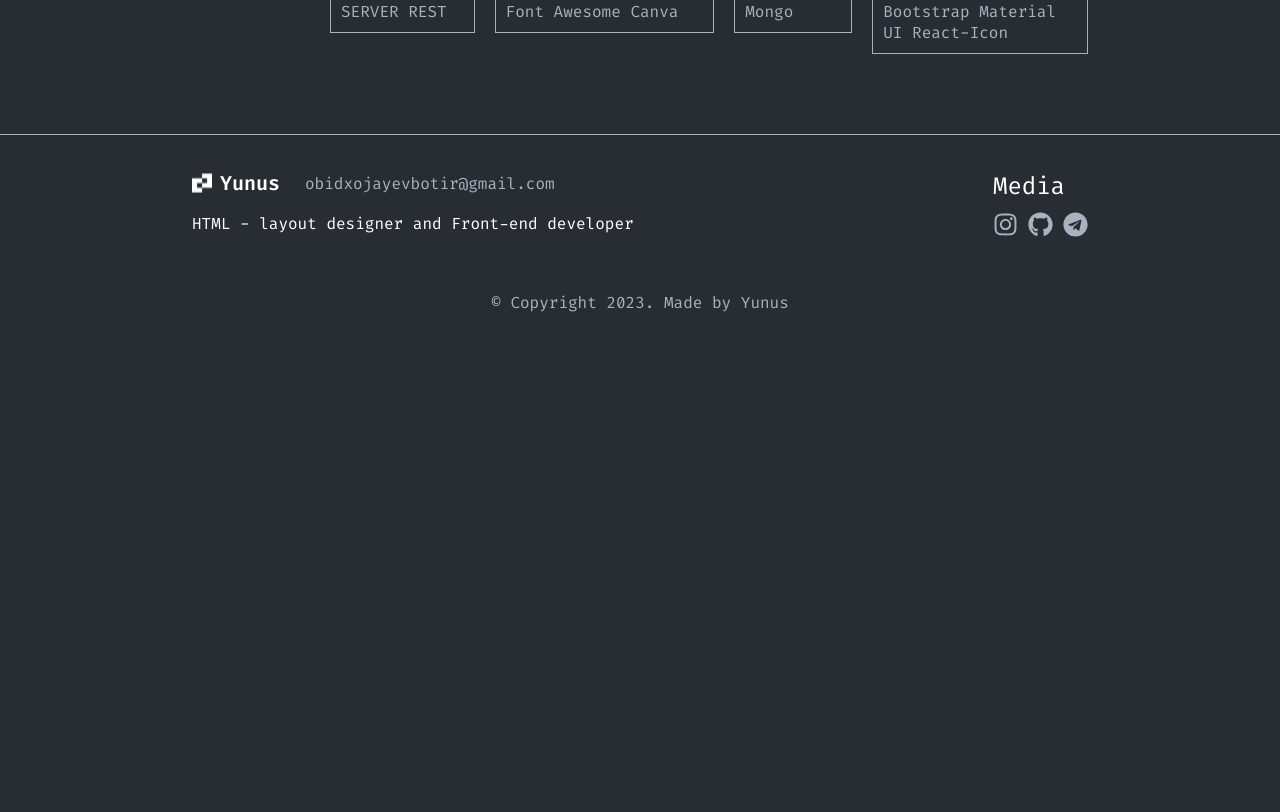
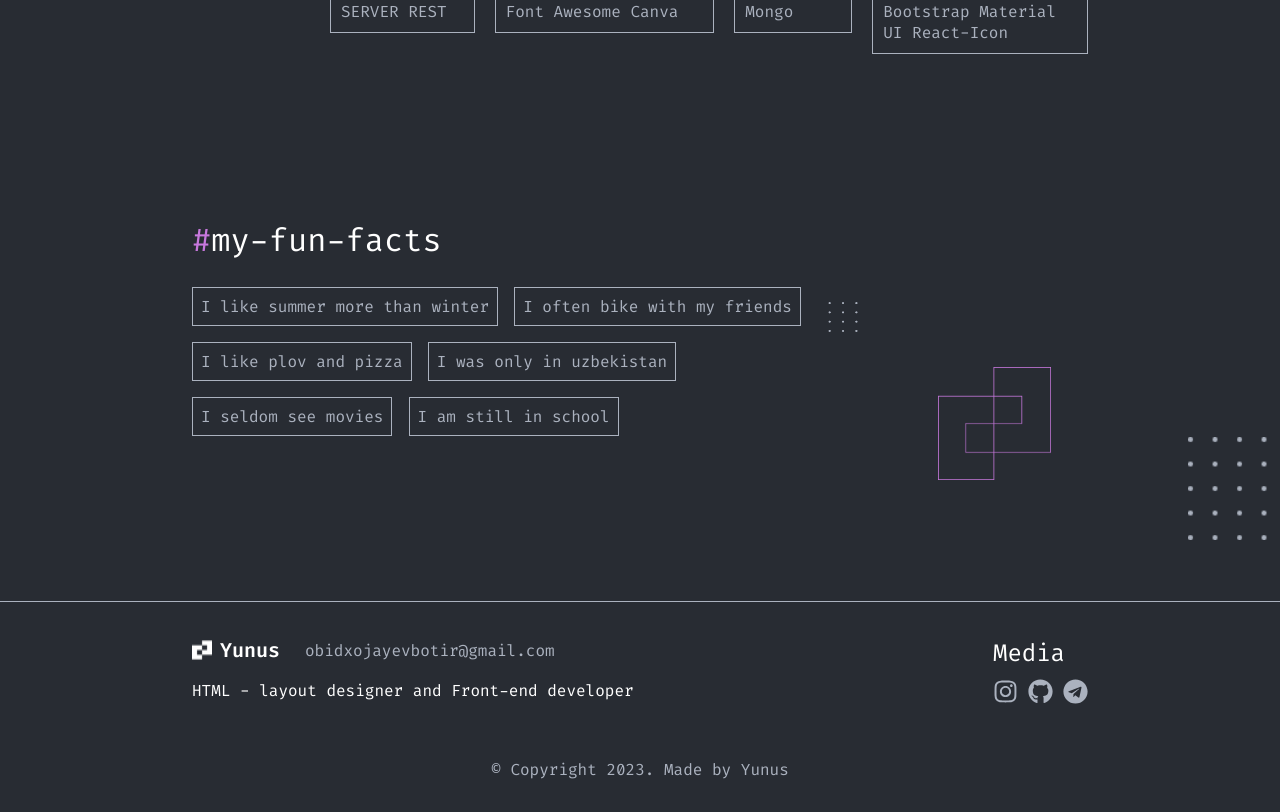
Before and after one commit to theyuunus/Portfolio, a React (Create React App) app: page /about in a window 1280 px wide. Shown: the part 1120-1932 px from the top of the page. Before the commit the page ends 1465 px from the top, so only its background shows below. Built offline with nearby package versions, Linux system fonts and the light colour scheme.

Commit message:
#fix #add Facts of Home #Home

```diff
--- a/src/Pages/About.jsx
+++ b/src/Pages/About.jsx
@@ -2,12 +2,14 @@ import React from 'react'
 import Helmet from '../components/Helmet/Helmet'
 import AboutHeader from '../components/AboutHeader/AboutHeader'
 import AboutSkills from '../components/AboutSkills/AboutSkills'
+import AboutFacts from '../components/AboutFacts/AboutFacts'
 
 export default function About() {
   return (
     <Helmet title="About">
       <AboutHeader />
       <AboutSkills />
+      <AboutFacts />
     </Helmet>
   )
 }
--- /dev/null
+++ b/src/components/AboutFacts/AboutFacts.jsx
@@ -0,0 +1,56 @@
+import React from 'react'
+import "./AboutFacts.scss"
+import Img from "../../images/BackroundLine.png"
+
+export default function AboutFacts() {
+  return (
+    <React.Fragment>
+      <div className="container">
+        <div className="AboutFacts">
+          <h1 className="AboutFacts-h1">
+            <span className="AboutFacts-h1-span">#</span>my-fun-facts
+          </h1>
+          <div className="AboutFacts-bottom">
+            <div className="AboutFacts-bottom-left">
+              <div className="AboutFacts-bottom-left-cart">
+                <p className="AboutFacts-bottom-left-cart-p">
+                  I like summer more than winter
+                </p>
+              </div>
+              <div className="AboutFacts-bottom-left-cart">
+                <p className="AboutFacts-bottom-left-cart-p">
+                  I often bike with my friends
+                </p>
+              </div>
+              <div className="AboutFacts-bottom-left-cart">
+                <p className="AboutFacts-bottom-left-cart-p">
+                  I like plov and pizza
+                </p>
+              </div>
+              <div className="AboutFacts-bottom-left-cart">
+                <p className="AboutFacts-bottom-left-cart-p">
+                  I was only in uzbekistan
+                </p>
+              </div>
+              <div className="AboutFacts-bottom-left-cart">
+                <p className="AboutFacts-bottom-left-cart-p">
+                  I seldom see movies
+                </p>
+              </div>
+              <div className="AboutFacts-bottom-left-cart">
+                <p className="AboutFacts-bottom-left-cart-p">
+                  I am still in school
+                </p>
+              </div>
+            </div>
+            <div className="AboutFacts-bottom-right">
+              <div className="AboutFacts-bottom-right-dots"></div>
+              <img className="AboutFacts-bottom-right-img" src={Img} alt="" />
+              <div className="AboutFacts-bottom-right-dots2"></div>
+            </div>
+          </div>
+        </div>
+      </div>
+    </React.Fragment>
+  )
+}
--- /dev/null
+++ b/src/components/AboutFacts/AboutFacts.scss
@@ -0,0 +1,79 @@
+.AboutFacts {
+    padding-top: 85px;
+    padding-bottom: 165px;
+
+    &-h1 {
+        color: var(--white, #FFF);
+        font-size: 32px;
+        font-style: normal;
+        font-weight: 500;
+        line-height: normal;
+
+        &-span {
+            color: var(--primary, #C778DD);
+        }
+    }
+
+    &-bottom {
+        display: flex;
+        justify-content: space-between;
+        padding-top: 26px;
+
+        &-left {
+            align-items: self-start;
+            display: flex;
+            max-width: 42.588rem;
+            flex-wrap: wrap;
+            gap: 1.008rem;
+
+            &-cart {
+                align-items: flex-start;
+                padding: 8px;
+                border: 1px solid var(--gray, #ABB2BF);
+
+                &-p {
+                    color: var(--gray, #ABB2BF);
+                    font-size: 16px;
+                    font-style: normal;
+                    font-weight: 400;
+                    line-height: normal;
+                }
+            }
+        }
+
+        &-right {
+
+            &-dots {
+                width: 30px;
+                height: 30px;
+                background-image: url("../../images/dots2.png");
+                background-position: center;
+                background-size: cover;
+                background-repeat: no-repeat;
+                position: absolute;
+                margin-left: -260px;
+                margin-top: 15px;
+            }
+
+            &-img {
+                width: 113px;
+                height: 113px;
+                position: absolute;
+                margin-top: 80px;
+                margin-left: -150px;
+            }
+
+            &-dots2 {
+                width: 103px;
+                height: 103px;
+                background-image: url("../../images/Dots.png");
+                background-position: center;
+                background-repeat: no-repeat;
+                background-size: cover;
+                position: absolute;
+                margin-top: 150px;
+                margin-left: 100px;
+            }
+        }
+    }
+}
```
